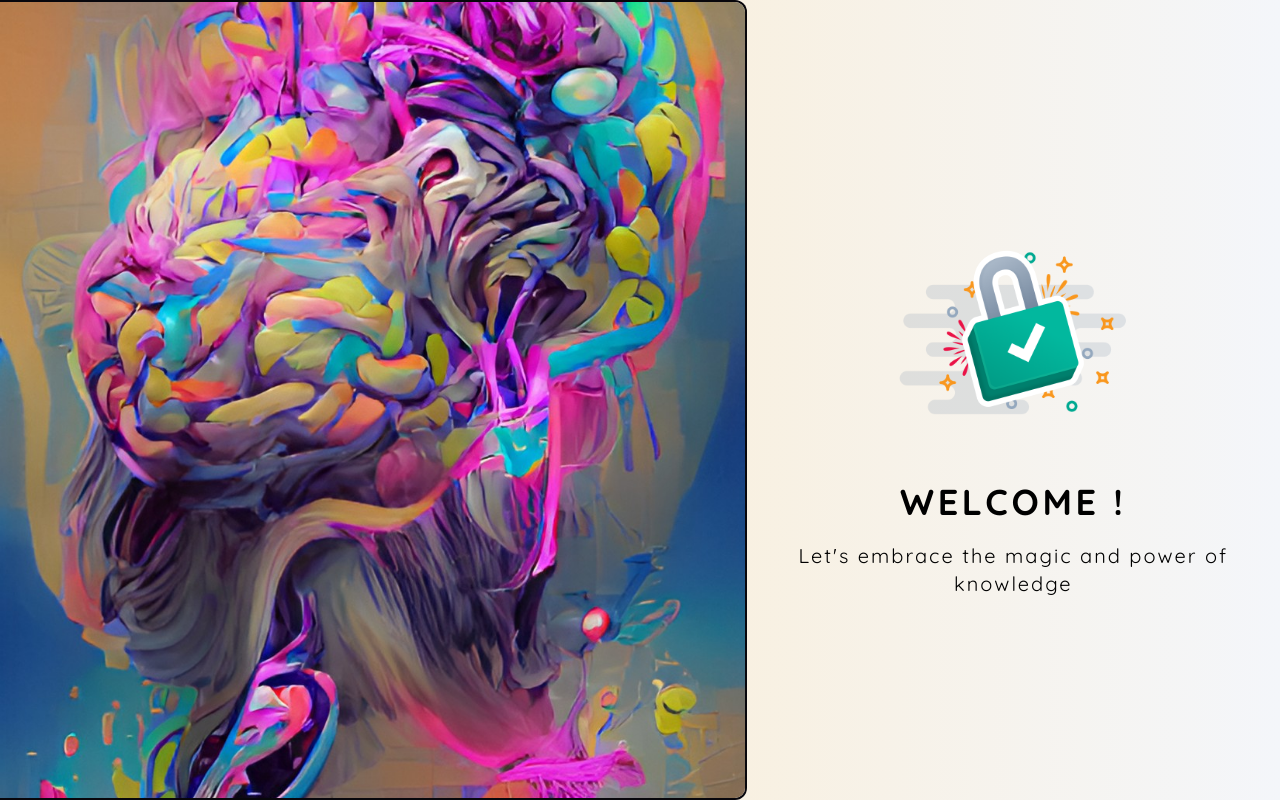
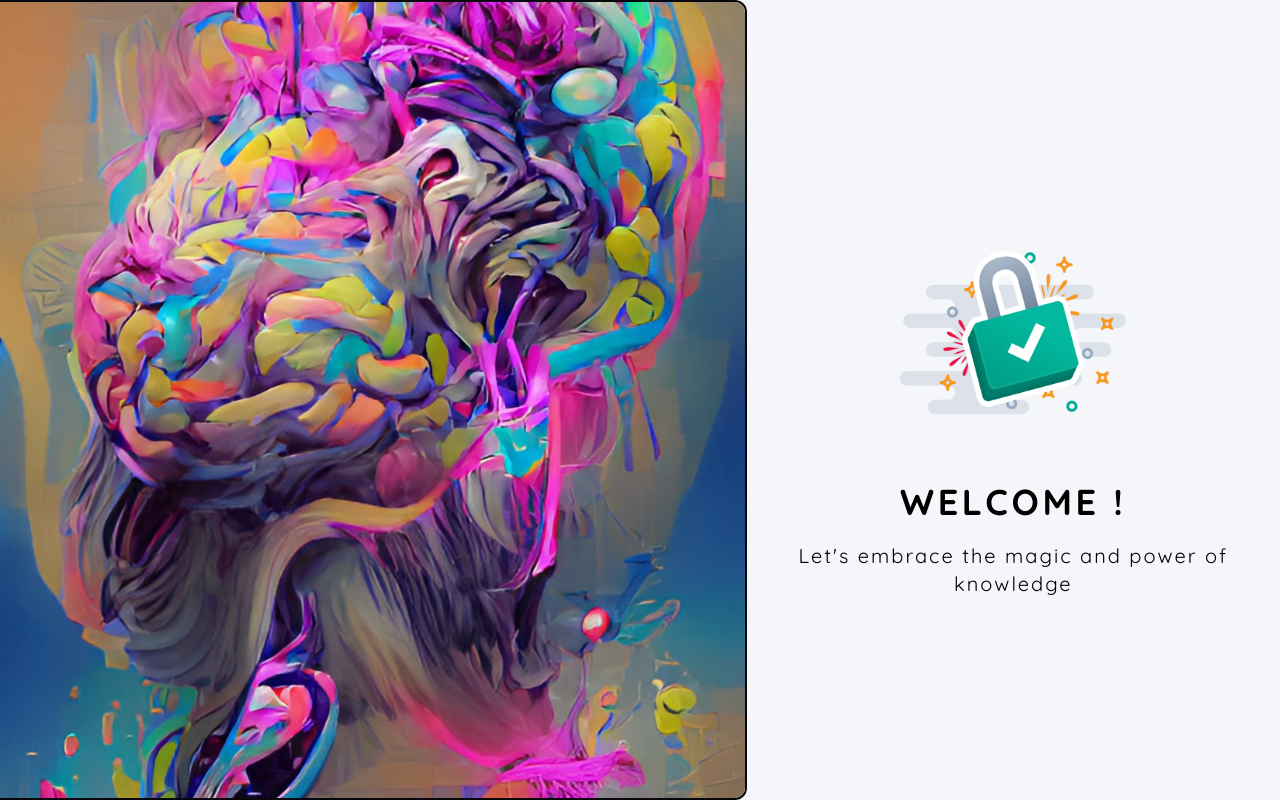
Before and after one commit to Ankan002/champ-ai-web, a Next.js app: page /login in a window 1280 px wide. Built offline with nearby package versions, Linux system fonts and the light colour scheme.

Commit message:
chore: :wrench: update base styles

```diff
--- a/app/login/page.tsx
+++ b/app/login/page.tsx
@@ -4,7 +4,7 @@
 
 const LoginPage = () => {
 	return (
-		<main className="w-full min-h-screen flex flex-col lg:bg-gradient-to-r lg:from-secondary-yellow  lg:to-primary-light bg-primary-light">
+		<main className="w-full min-h-screen flex flex-col bg-primary-light">
 			<div className="w-full h-screen flex items-center">
 				<Image
 					src={LoginHero.src}
```
